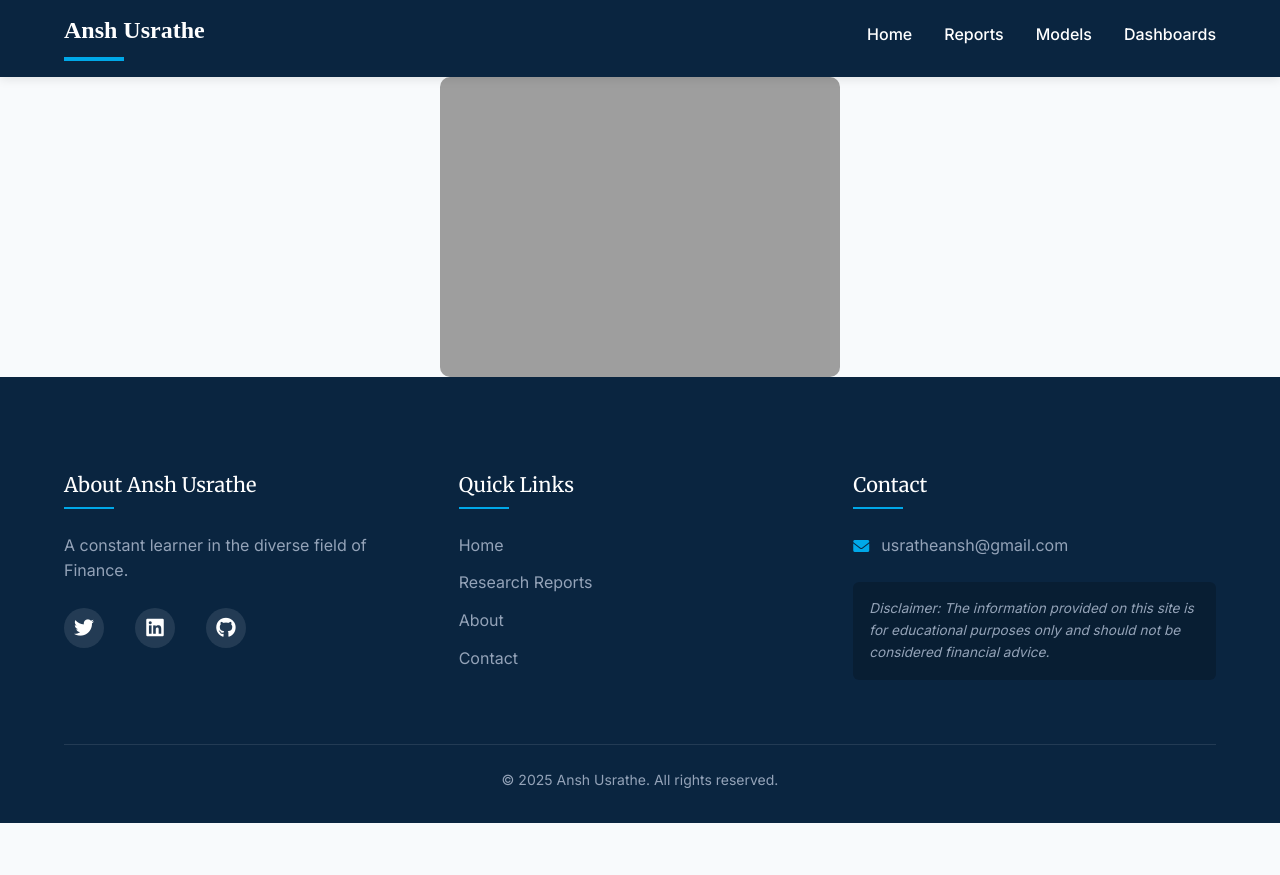
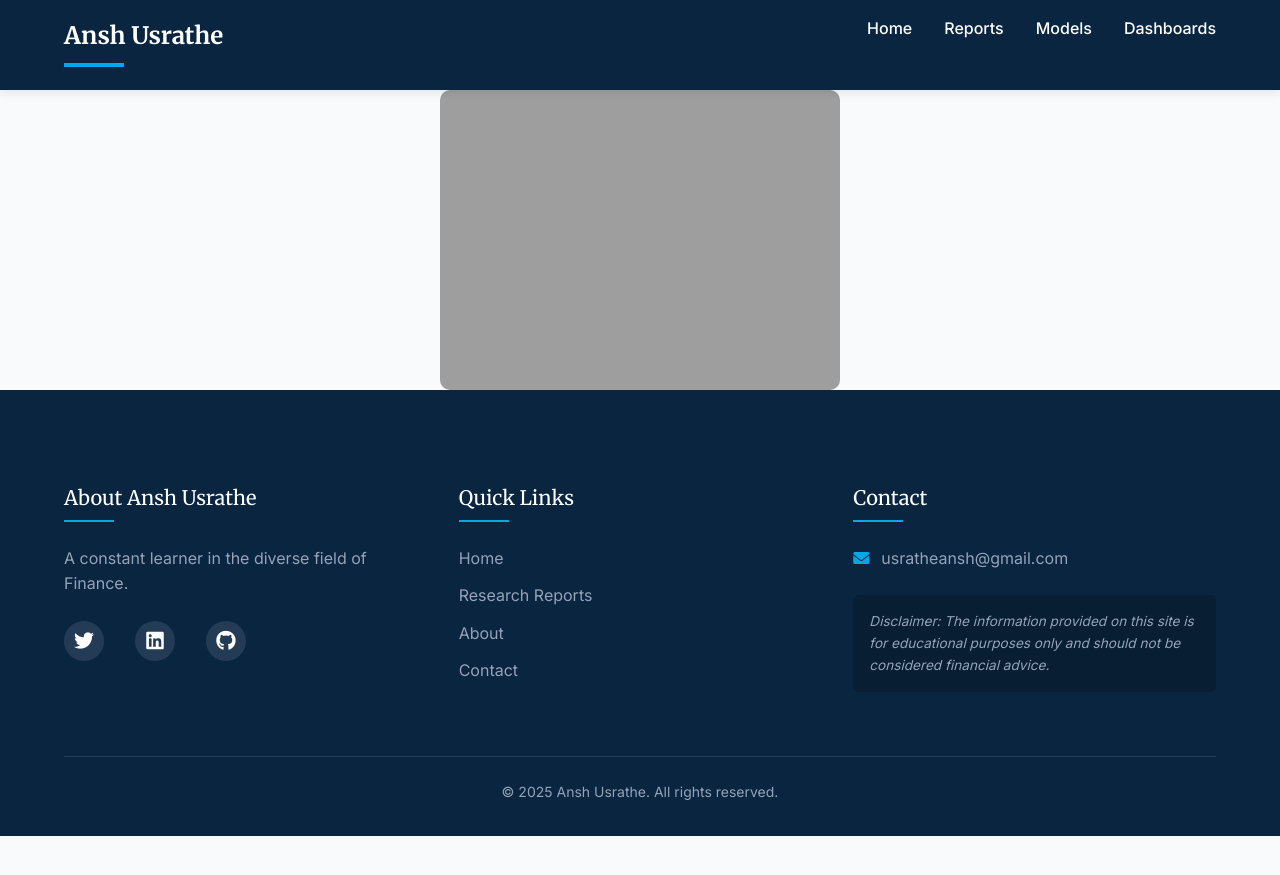
Before and after one commit to anshusrathe/FinBlogs, a Jekyll site: the page built from templates/imtemp.md, in a window 1280 px wide. Shown: the top 875 px of the page. Built offline with Jekyll 4.4.1, drawn with Linux system fonts in a browser that asks for light colours; our own code applies the rules of GitHub Pages for plain Markdown files.

Commit message:
Merge remote changes and add my updates

```diff
--- a/assets/css/style.css
+++ b/assets/css/style.css
@@ -34,60 +34,6 @@
     line-height: 1.6;
     color: var(--dark);
     background-color: var(--light);
-}
-
-.logo a {
-    color: white;
-    text-decoration: none;
-}
-
-.header-right {
-    display: flex;
-    align-items: center;
-    gap: 1rem;
-}
-
-.logo h1 {
-    margin: 0;
-    font-family: 'Playfair Display', serif;
-    font-size: 28px;
-}
-
-nav ul {
-    list-style: none;
-    display: flex;
-    margin: 0;
-    padding: 0;
-}
-
-nav li {
-    margin-left: 30px;
-}
-
-nav a {
-    color: white;
-    text-decoration: none;
-    font-weight: 500;
-    transition: color 0.3s;
-}
-
-nav a:hover {
-    color: #ddd;
-}
-
-.mobile-nav-toggle {
-    display: none;
-    font-size: 24px;
-    cursor: pointer;
-}
-
-.header-badge {
-    background-color: var(--primary);
-    color: white;
-    padding: 0.5rem 1rem;
-    border-radius: var(--border-radius);
-    font-size: 0.875rem;
-    font-weight: 500;
 }
 
 /* Typography */
```
